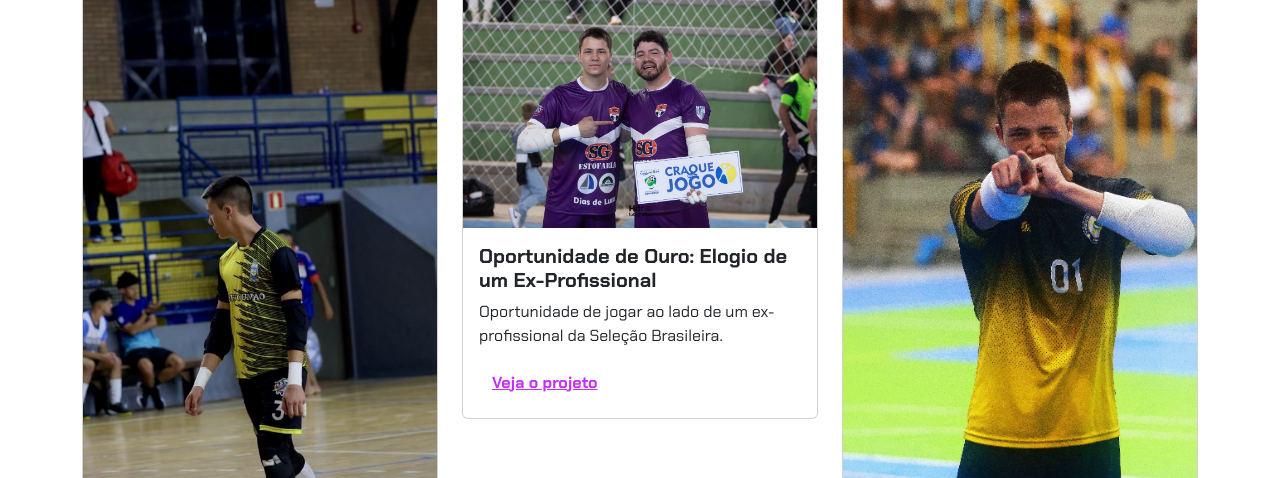
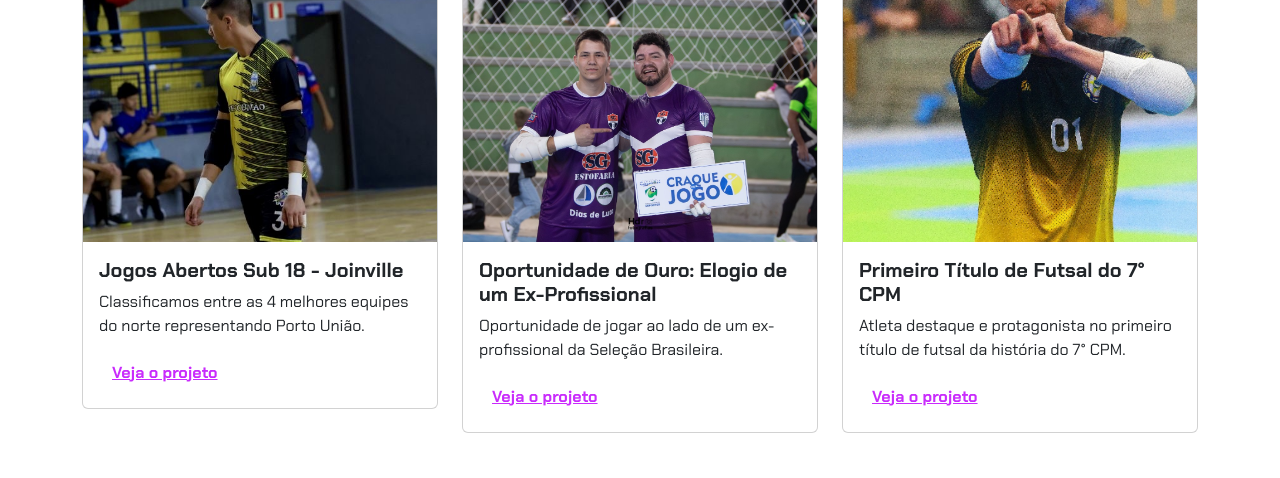
Before and after one commit to adrielkkk/portifolio, a plain HTML site: page index.html in a window 1280 px wide. Shown: the part 374-852 px from the top of the page. Drawn offline with nearby package versions, Linux system fonts and the light colour scheme.

Commit message:
Update style.css

```diff
--- a/style.css
+++ b/style.css
@@ -28,3 +28,9 @@ a, .btn-link:hover {
 a:hover{
     color: var(--cor-destaque);
 }
+
+.card-img-top {
+    height: 250px;
+    width: 100%;
+    object-fit: cover;
+}
```
